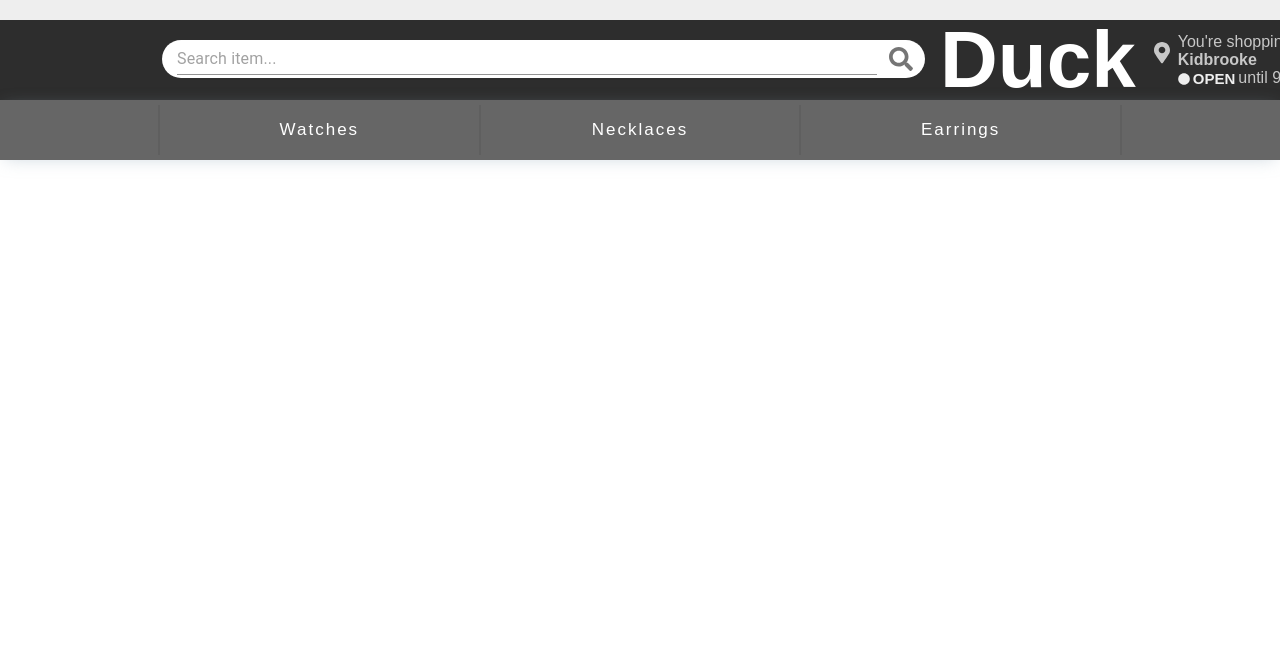
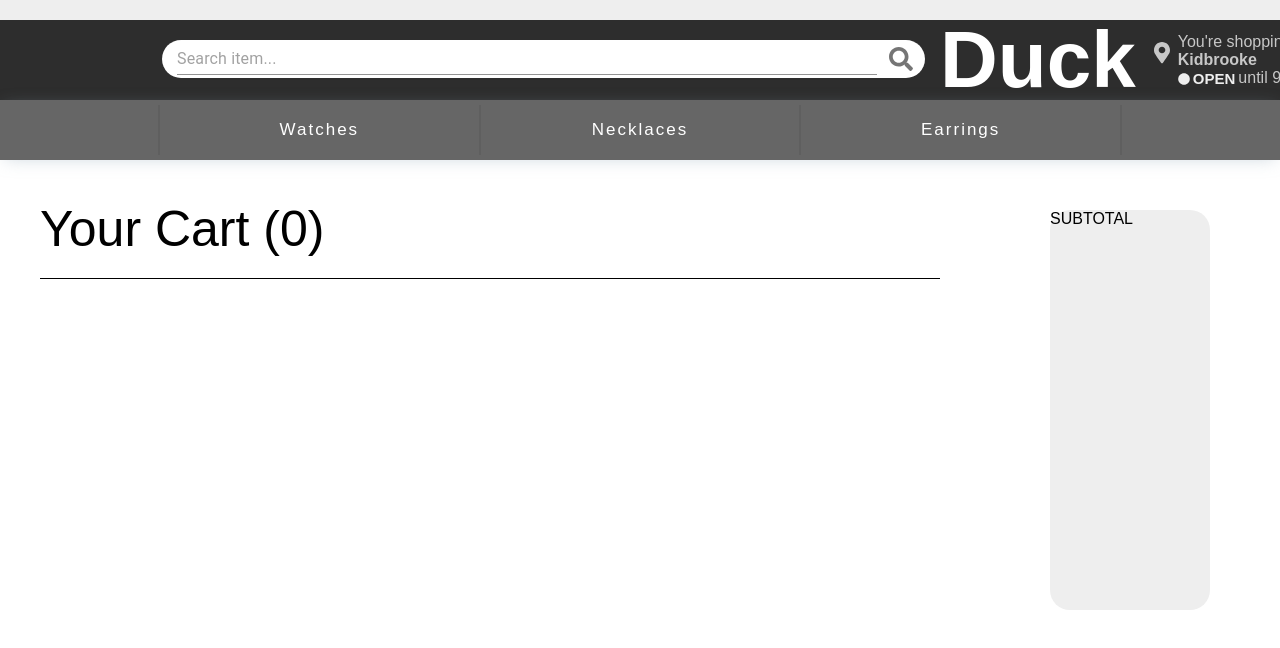
Before and after one commit to DucSkii/shopping-cart, a React (Create React App) app: page /cart in a window 1280 px wide. Shown: the top 648 px of the page. Built offline with nearby package versions, Linux system fonts and the light colour scheme.

Commit message:
cart page styles

```diff
--- a/src/components/Items/CartItems/CartItems.js
+++ b/src/components/Items/CartItems/CartItems.js
@@ -82,7 +82,6 @@ const CartItems = () => {
       // fix delivery selector
       return (
         <div key={index}>
-          {console.log(item, 'cart')}
           <div className='cartItems'>
             <div className='cartItems-left'>
               <div className='cartItems-left-image-container'>
--- a/src/components/Pages/Cart/Cart.js
+++ b/src/components/Pages/Cart/Cart.js
@@ -1,14 +1,26 @@
 import React from 'react'
 import Navigation from '../../Navigation/Navigation'
 import CartItems from '../../Items/CartItems/CartItems'
+import {useStateValue} from '../../../context/StateContext'
 import './Cart.scss'
 
 const Cart = () => {
 
+  const [{cartList}, dispatch ] = useStateValue()
+
   return (
-    <div>
+    <div className="cartPage-container">
       <Navigation />
-      <CartItems />
+      <div className="cartPage">
+        <div className="cartPage-cart">
+          <div className="cartPage-title">Your Cart ({cartList.length})</div>
+          <div className="cartPage-title-line"/>
+          <CartItems />
+        </div>
+        <div className="cartPage-subTotal">
+          SUBTOTAL
+        </div>
+      </div>
     </div>
   )
 }
--- a/src/components/Pages/Cart/Cart.scss
+++ b/src/components/Pages/Cart/Cart.scss
@@ -0,0 +1,25 @@
+.cartPage {
+  display: flex;
+  &-subTotal {
+    margin: 50px 70px;
+    width: 500px;
+    height: 400px;
+    background-color: #eee;
+    border-radius: 20px;
+  }
+  &-container {
+    display: flex;
+    flex-direction: column;
+  }
+  &-title {
+    font-size: 50px;
+    margin-top: 40px;
+    margin-left: 40px;
+    &-line {
+      margin: 20px 40px;
+      height: 1px;
+      width: 900px;
+      background-color: black;
+    }
+  }
+}
--- a/src/utils/Tools/MyModal/MyModal.js
+++ b/src/utils/Tools/MyModal/MyModal.js
@@ -19,6 +19,7 @@ const MyModal = ({ children, ...props }) => {
   const handleClose = () => {
     setOpen(false)
     setAddToCart(false)
+    setDelivery('standard')
     console.log(props, 'modal')
   }
 
```
